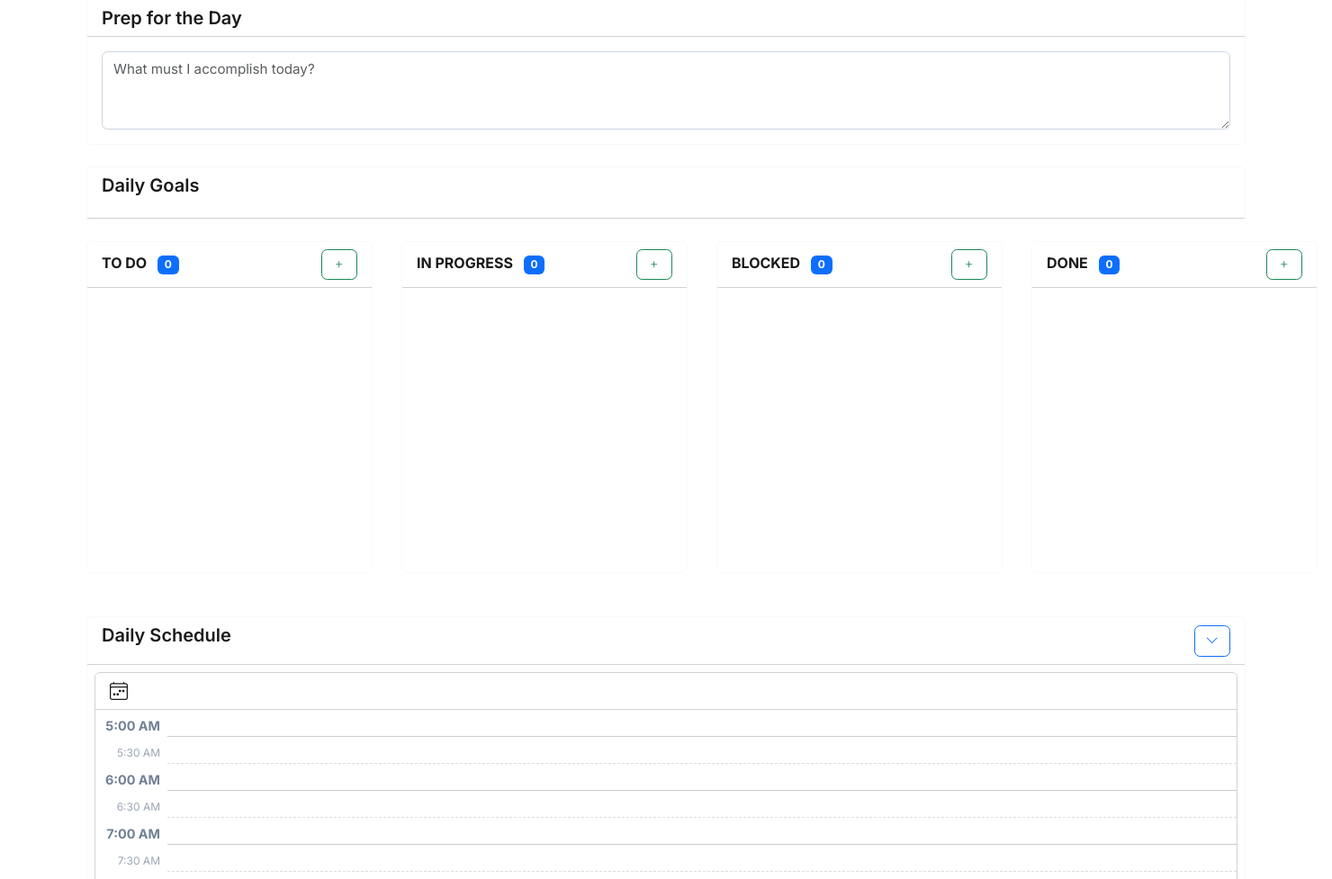
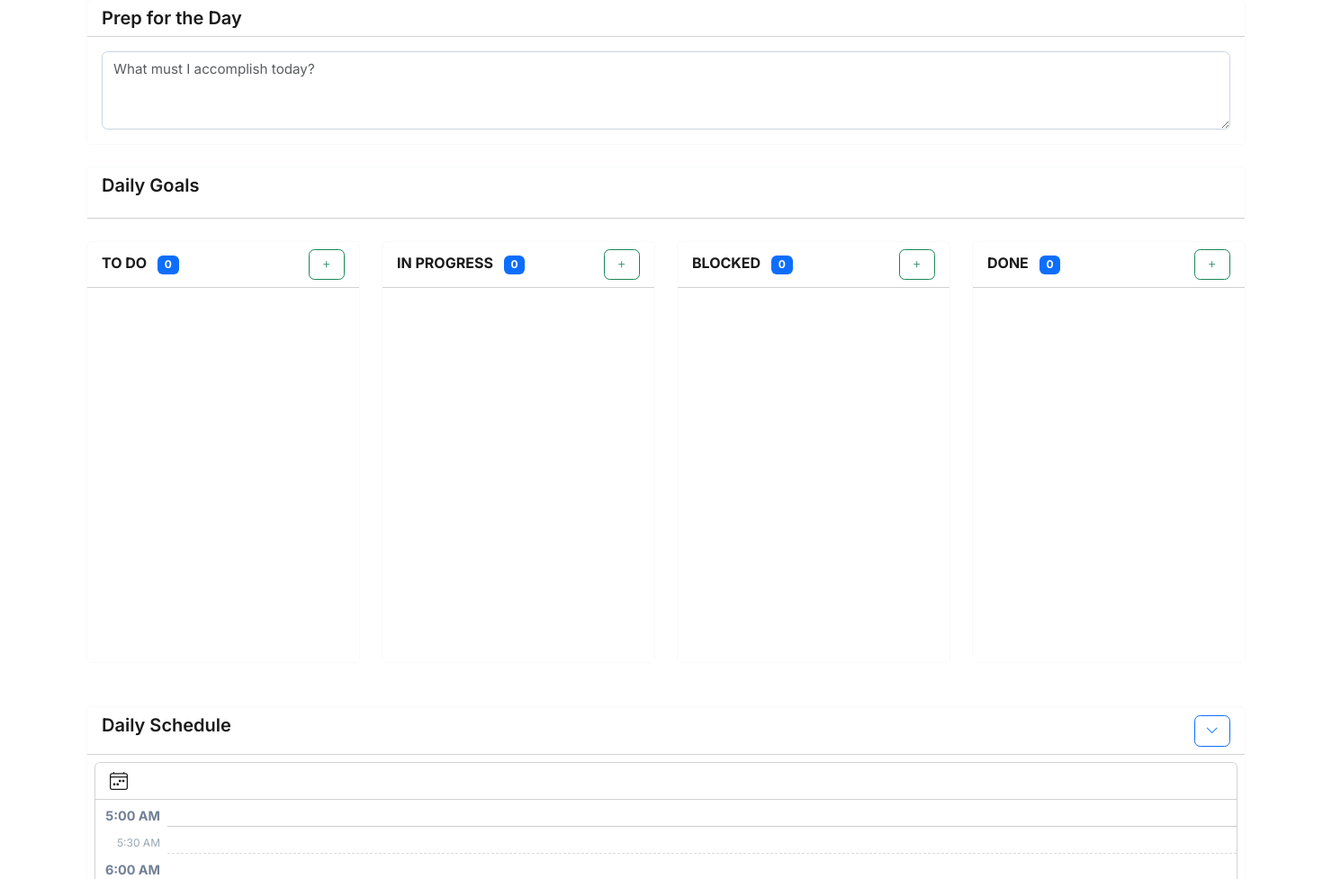
Before and after one commit to wmfmorgan/WFM-planner, a Flask app: template app/templates/day.html in a window 1480 px wide. Shown: the part 268-1245 px from the top of the page at 90% size. Run offline with Flask 3, Linux system fonts and the light colour scheme; the template is opened without the code that fills it, so the values that code supplies are empty; some libraries are stand-ins or nearby versions.

Commit message:
fix kanban cards for new width

```diff
--- a/app/static/css/style.css
+++ b/app/static/css/style.css
@@ -206,34 +206,44 @@ small {
         border-radius: .25rem;
     }
 
+
+    .kanban-board .col {
+        flex: 1 1 0 !important;
+        min-width: 280px !important;
+        max-width: none !important;
+    }
+
     /* Make sure the column doesn’t stretch */
     .kanban-column {
-        min-width: 300px !important;
-        max-width: 300px !important;
-        flex: 0 0 300px !important;
-        /*  padding: 0 8px !important;
-
-        /* Grow tall naturally — no max-height */
-        height: auto !important;
-        min-height: 250px !important;
-        padding: 0.75rem 0.75rem 4rem 0.75rem !important;  /* top/right/bottom/left */
+        min-height: 400px !important;
+        padding: 0.5rem !important;
+        background: transparent !important;
         overflow-y: visible !important;
         overflow-x: visible !important;
-
-        /* Only a tiny bit of breathing room — no more 120px void */
-        /*padding-bottom: 2rem !important;*/
 
         scrollbar-width: thin;
         scrollbar-color: #cbd5e0 transparent;
     }
 
     /* Optional: Center columns on wide screens */
-    .kanban-board .row {
+   /* .kanban-board .row {
         justify-content: flex-start !important; /* Left-align columns */
-        overflow: visible !important;
+    /*    overflow: visible !important;
         gap: 1rem;
         flex-wrap: nowrap;
-    }
+    }*/
+
+        .kanban-board .row {
+            --bs-gutter-x: 1.5rem;
+            display: flex !important;
+            flex-wrap: wrap !important;
+        }
+
+        @media (min-width: 992px) {
+            .kanban-board .col {
+                flex: 1 1 300px !important;
+            }
+        }
 
     .kanban-board {
         /*min-height: 70vh !important;     /* Forces full height */
```
Also changed, not shown: other parts of app/static/css/style.css (+14 -14 lines).
